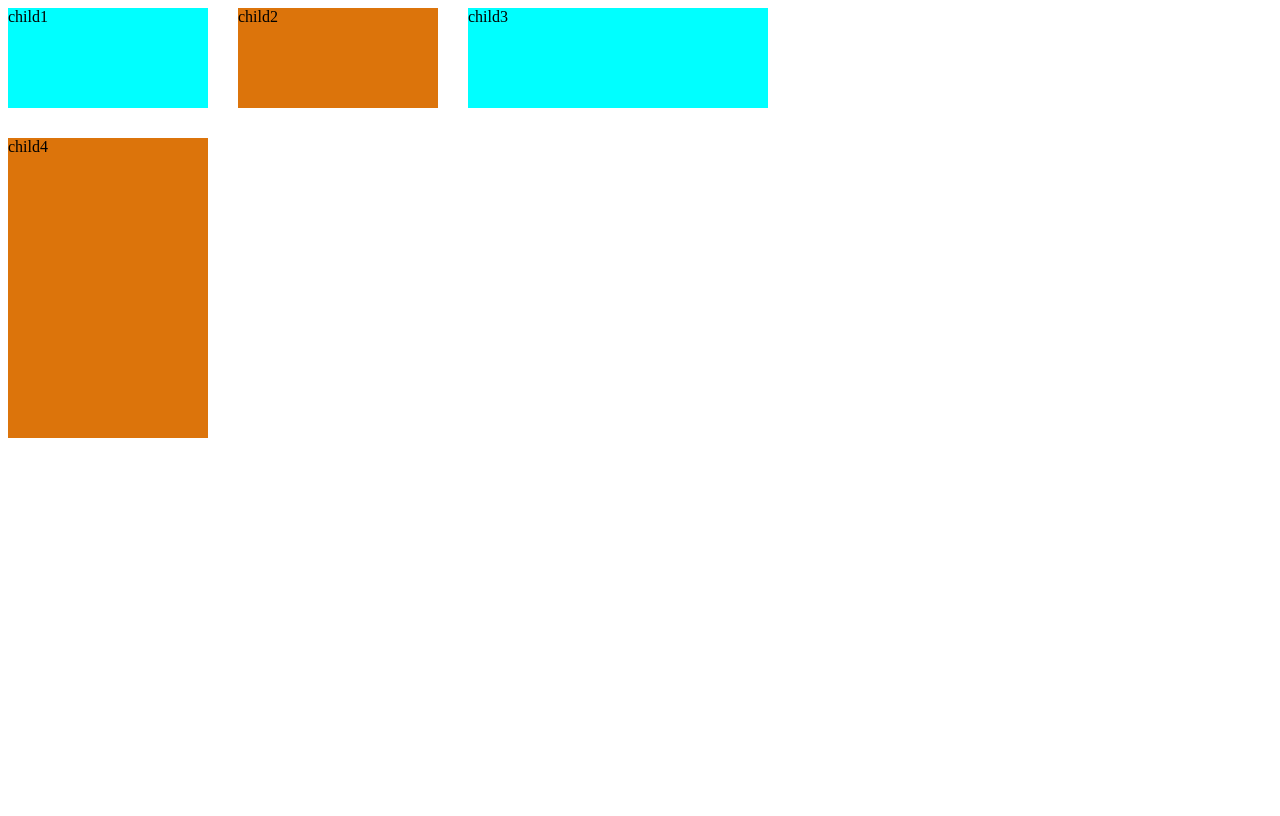
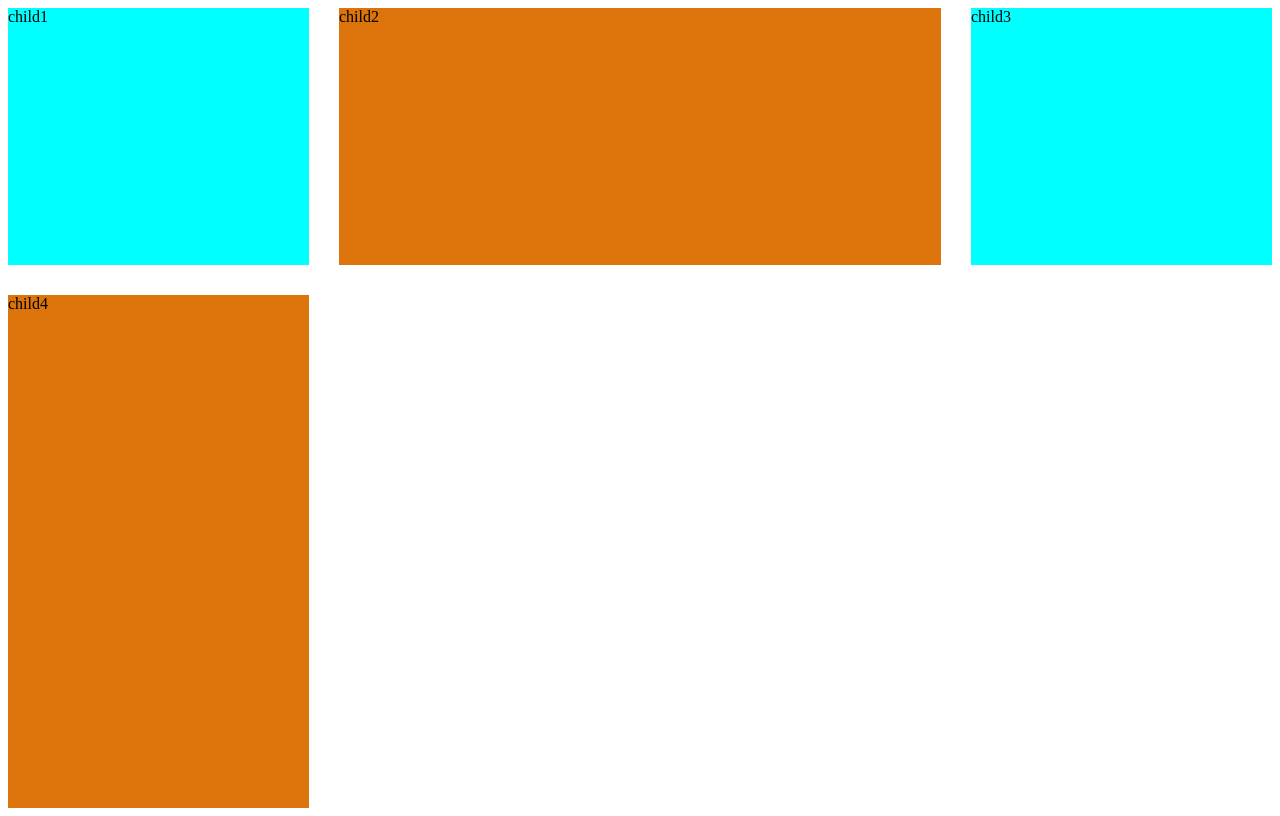
Before and after one commit to shaik-jakir-hussain1/CSS-grid-layout, a plain HTML site: page index.html in a window 1280 px wide. Drawn offline with Linux system fonts and the light colour scheme.

Commit message:
Define width, height and covert px to fr for colums and rows for child div

```diff
--- a/index.html
+++ b/index.html
@@ -8,9 +8,11 @@
     <style>
         .parent{
             display: grid; /* this grid did not create the grid container we specifically define the colums and rows.*/
-            grid-template-columns:  200px 200px 300px;
+            width: 700x;
+            height: 100vh;
+            grid-template-columns: 1fr 2fr 1fr ; /* Total width in the grid dividing into the fractions (100px/4 25px) */
             /* define how colums(vertically divisions) Inside this  grid*/
-            grid-template-rows: 100px 300px;
+            grid-template-rows: 1fr 2fr;
             /* (Horizontal divisions) Inside this  grid */
             grid-gap:30px;  /* Distance between the col-col and row-row */
         }
```
